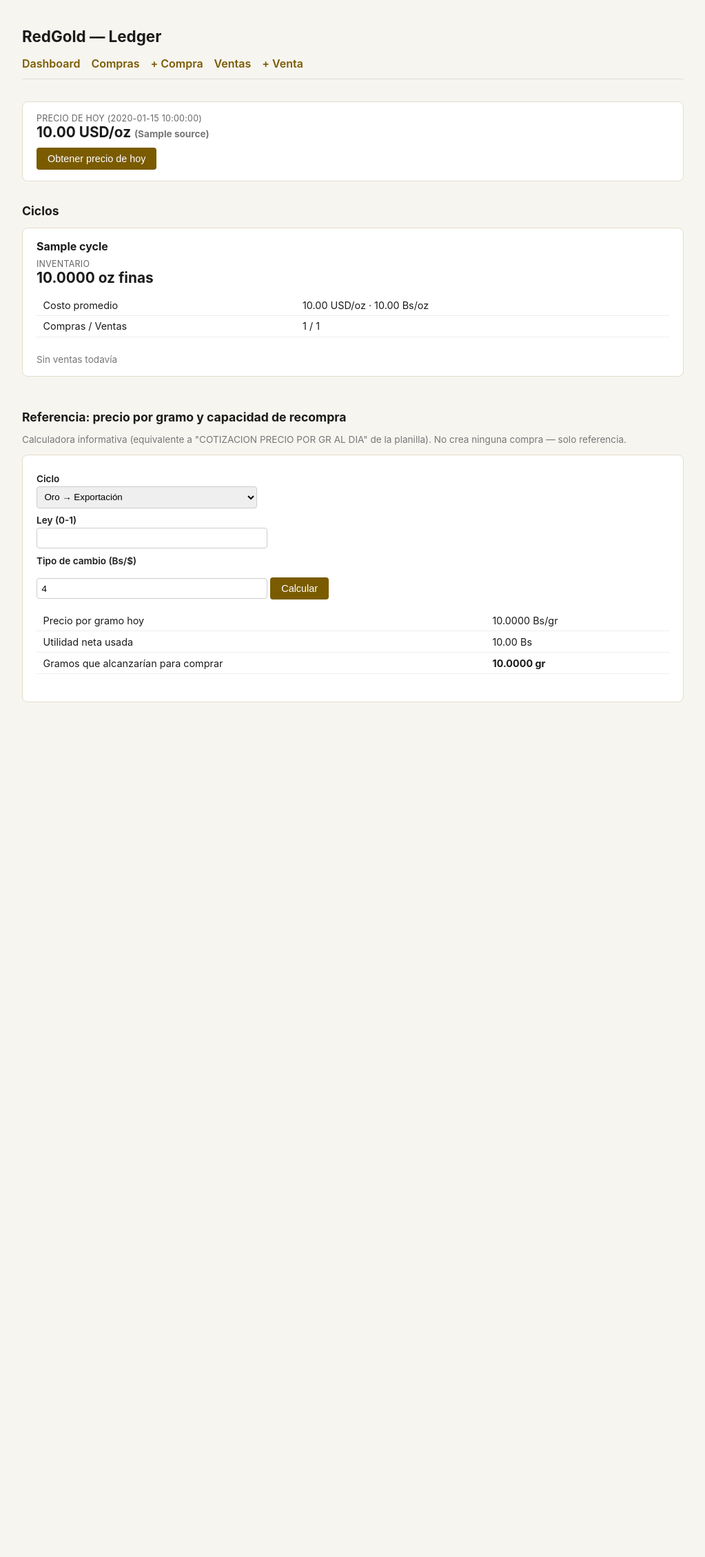
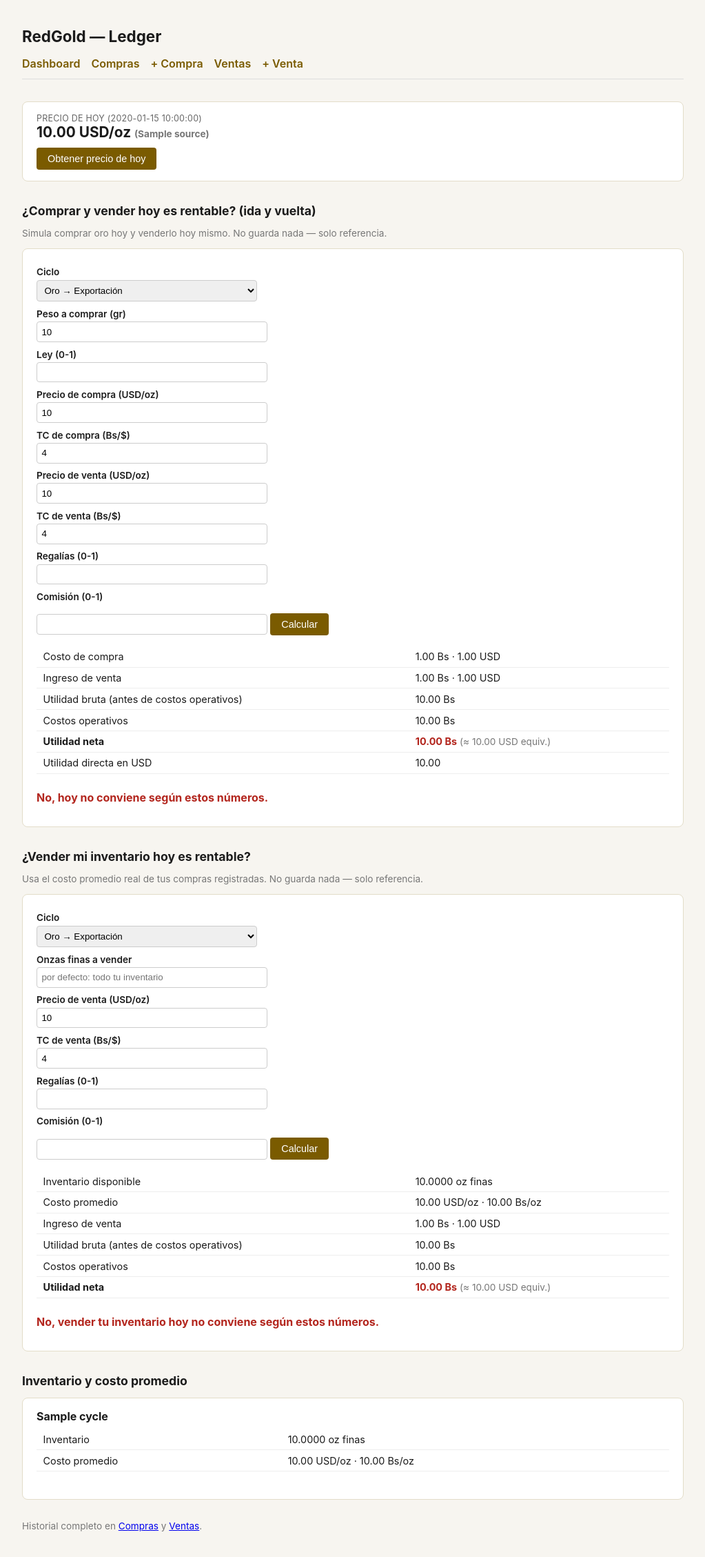
Before and after one commit to Sergiorioss524/software_redgold, a Flask app: template redgold/templates/dashboard.html in a window 1280 px wide. Shown: the whole page at 69% size, without its empty margins (128-1151 px from the left). Before the commit the page ends 1018 px from the top, so only its background shows below. Run offline with Flask 3, Linux system fonts and the light colour scheme; the template is opened without the code that fills it: most values are stand-ins (such as "Sample title", 1, 10 or a date in 2020).

Commit message:
Make the dashboard a same-day buy/sell profitability calculator
Reframes the primary tool: instead of leading with transaction history,
the dashboard now leads with two what-if calculators that answer "is it
worth trading gold today" without saving anything -- a round-trip
buy-then-sell simulator, and a sell-my-inventory simulator that uses the
real weighted-average cost basis from recorded purchases. Both reuse the
same formulas already verified against the workbook. Recording actual
purchases/sales remains available (feeds the inventory calculator's cost
basis) but is no longer the dashboard's focus.

```diff
--- a/redgold/templates/dashboard.html
+++ b/redgold/templates/dashboard.html
@@ -1,5 +1,5 @@
 {% extends "base.html" %}
-{% block title %}Dashboard — RedGold{% endblock %}
+{% block title %}¿Es rentable hoy? — RedGold{% endblock %}
 {% block content %}
 
 <div class="card">
@@ -8,66 +8,154 @@
     <div class="stat">{{ "%.2f"|format(latest_price.price_usd_per_oz) }} USD/oz
       <span class="muted">({{ latest_price.source }})</span></div>
   {% else %}
-    <div class="stat muted">Sin cotización todavía hoy</div>
+    <div class="stat muted">Sin cotización todavía hoy — obténla para prellenar las calculadoras</div>
   {% endif %}
   <form method="post" action="{{ url_for('fetch_price') }}" style="margin-top:0.6rem">
     <button type="submit">Obtener precio de hoy</button>
   </form>
 </div>
 
-<h2>Ciclos</h2>
+<h2>¿Comprar y vender hoy es rentable? (ida y vuelta)</h2>
+<p class="muted">Simula comprar oro hoy y venderlo hoy mismo. No guarda nada — solo referencia.</p>
+<div class="card">
+  <form class="stack" method="get" action="{{ url_for('dashboard') }}">
+    <label for="rt_category">Ciclo</label>
+    <select id="rt_category" name="rt_category">
+      {% for cat in categories %}
+        <option value="{{ cat }}" {{ 'selected' if round_trip and round_trip.category == cat }}>{{ category_labels[cat] }}</option>
+      {% endfor %}
+    </select>
+
+    <label for="rt_weight_g">Peso a comprar (gr)</label>
+    <input id="rt_weight_g" name="rt_weight_g" type="number" step="0.000001" required
+           value="{{ round_trip.weight_g if round_trip else '' }}">
+
+    <label for="rt_purity">Ley (0-1)</label>
+    <input id="rt_purity" name="rt_purity" type="number" step="0.0001"
+           value="{{ round_trip.purity_pct if round_trip else default_purity }}">
+
+    <label for="rt_buy_price">Precio de compra (USD/oz)</label>
+    <input id="rt_buy_price" name="rt_buy_price" type="number" step="0.01" required
+           value="{{ round_trip.buy_price if round_trip else (latest_price.price_usd_per_oz if latest_price else '') }}">
+
+    <label for="rt_buy_rate">TC de compra (Bs/$)</label>
+    <input id="rt_buy_rate" name="rt_buy_rate" type="number" step="0.0001" required
+           value="{{ round_trip.buy_rate if round_trip else '' }}">
+
+    <label for="rt_sell_price">Precio de venta (USD/oz)</label>
+    <input id="rt_sell_price" name="rt_sell_price" type="number" step="0.01"
+           value="{{ round_trip.sell_price if round_trip else (latest_price.price_usd_per_oz if latest_price else '') }}">
+
+    <label for="rt_sell_rate">TC de venta (Bs/$)</label>
+    <input id="rt_sell_rate" name="rt_sell_rate" type="number" step="0.0001"
+           value="{{ round_trip.sell_rate if round_trip else '' }}">
+
+    <label for="rt_royalty">Regalías (0-1)</label>
+    <input id="rt_royalty" name="rt_royalty" type="number" step="0.0001"
+           value="{{ round_trip.royalty_pct if round_trip else default_royalty[categories[0]] }}">
+
+    <label for="rt_commission">Comisión (0-1)</label>
+    <input id="rt_commission" name="rt_commission" type="number" step="0.0001"
+           value="{{ round_trip.commission_pct if round_trip else default_commission }}">
+
+    <button type="submit" style="margin-top:0.8rem">Calcular</button>
+  </form>
+
+  {% if round_trip %}
+    <table style="margin-top:1rem">
+      <tr><td>Costo de compra</td><td>{{ "%.2f"|format(round_trip.purchase_totals.total_bs) }} Bs &middot; {{ "%.2f"|format(round_trip.purchase_totals.total_usd) }} USD</td></tr>
+      <tr><td>Ingreso de venta</td><td>{{ "%.2f"|format(round_trip.sale_totals.total_bs) }} Bs &middot; {{ "%.2f"|format(round_trip.sale_totals.total_final_usd) }} USD</td></tr>
+      <tr><td>Utilidad bruta (antes de costos operativos)</td><td>{{ "%.2f"|format(round_trip.profit.profit_bs) }} Bs</td></tr>
+      <tr><td>Costos operativos</td><td>{{ "%.2f"|format(round_trip.profit.operating_cost_bs) }} Bs</td></tr>
+      <tr>
+        <td><strong>Utilidad neta</strong></td>
+        <td class="{{ 'positive' if round_trip.profit.net_profit_bs >= 0 else 'negative' }}">
+          <strong>{{ "%.2f"|format(round_trip.profit.net_profit_bs) }} Bs</strong>
+          <span class="muted">(≈ {{ "%.2f"|format(round_trip.profit.net_profit_usd_equiv) }} USD equiv.)</span>
+        </td>
+      </tr>
+      <tr><td>Utilidad directa en USD</td><td>{{ "%.2f"|format(round_trip.profit.profit_usd_direct) }}</td></tr>
+    </table>
+    {% if round_trip.profit.net_profit_bs >= 0 %}
+      <p class="positive" style="font-weight:700">Sí, hoy conviene según estos números.</p>
+    {% else %}
+      <p class="negative" style="font-weight:700">No, hoy no conviene según estos números.</p>
+    {% endif %}
+  {% endif %}
+</div>
+
+<h2>¿Vender mi inventario hoy es rentable?</h2>
+<p class="muted">Usa el costo promedio real de tus compras registradas. No guarda nada — solo referencia.</p>
+<div class="card">
+  <form class="stack" method="get" action="{{ url_for('dashboard') }}">
+    <label for="inv_category">Ciclo</label>
+    <select id="inv_category" name="inv_category">
+      {% for cat in categories %}
+        <option value="{{ cat }}" {{ 'selected' if inventory_sale and inventory_sale.category == cat }}>{{ category_labels[cat] }}</option>
+      {% endfor %}
+    </select>
+
+    <label for="inv_fine_oz">Onzas finas a vender</label>
+    <input id="inv_fine_oz" name="inv_fine_oz" type="number" step="0.000001"
+           placeholder="por defecto: todo tu inventario"
+           value="{{ inventory_sale.fine_oz_sold if inventory_sale else '' }}">
+
+    <label for="inv_sell_price">Precio de venta (USD/oz)</label>
+    <input id="inv_sell_price" name="inv_sell_price" type="number" step="0.01" required
+           value="{{ inventory_sale.sell_price if inventory_sale else (latest_price.price_usd_per_oz if latest_price else '') }}">
+
+    <label for="inv_sell_rate">TC de venta (Bs/$)</label>
+    <input id="inv_sell_rate" name="inv_sell_rate" type="number" step="0.0001" required
+           value="{{ inventory_sale.sell_rate if inventory_sale else '' }}">
+
+    <label for="inv_royalty">Regalías (0-1)</label>
+    <input id="inv_royalty" name="inv_royalty" type="number" step="0.0001"
+           value="{{ inventory_sale.royalty_pct if inventory_sale else default_royalty[categories[0]] }}">
+
+    <label for="inv_commission">Comisión (0-1)</label>
+    <input id="inv_commission" name="inv_commission" type="number" step="0.0001"
+           value="{{ inventory_sale.commission_pct if inventory_sale else default_commission }}">
+
+    <button type="submit" style="margin-top:0.8rem">Calcular</button>
+  </form>
+
+  {% if inventory_sale %}
+    <table style="margin-top:1rem">
+      <tr><td>Inventario disponible</td><td>{{ "%.4f"|format(inventory_sale.available_fine_oz) }} oz finas</td></tr>
+      <tr><td>Costo promedio</td><td>{{ "%.2f"|format(inventory_sale.avg_cost_usd_per_oz) }} USD/oz &middot; {{ "%.2f"|format(inventory_sale.avg_cost_bs_per_oz) }} Bs/oz</td></tr>
+      <tr><td>Ingreso de venta</td><td>{{ "%.2f"|format(inventory_sale.sale_totals.total_bs) }} Bs &middot; {{ "%.2f"|format(inventory_sale.sale_totals.total_final_usd) }} USD</td></tr>
+      <tr><td>Utilidad bruta (antes de costos operativos)</td><td>{{ "%.2f"|format(inventory_sale.profit.profit_bs) }} Bs</td></tr>
+      <tr><td>Costos operativos</td><td>{{ "%.2f"|format(inventory_sale.profit.operating_cost_bs) }} Bs</td></tr>
+      <tr>
+        <td><strong>Utilidad neta</strong></td>
+        <td class="{{ 'positive' if inventory_sale.profit.net_profit_bs >= 0 else 'negative' }}">
+          <strong>{{ "%.2f"|format(inventory_sale.profit.net_profit_bs) }} Bs</strong>
+          <span class="muted">(≈ {{ "%.2f"|format(inventory_sale.profit.net_profit_usd_equiv) }} USD equiv.)</span>
+        </td>
+      </tr>
+    </table>
+    {% if inventory_sale.oversell %}
+      <p class="negative">Ojo: pediste vender más de lo que tienes disponible ({{ "%.4f"|format(inventory_sale.available_fine_oz) }} oz finas). Este cálculo es solo hipotético.</p>
+    {% elif inventory_sale.profit.net_profit_bs >= 0 %}
+      <p class="positive" style="font-weight:700">Sí, vender tu inventario hoy conviene según estos números.</p>
+    {% else %}
+      <p class="negative" style="font-weight:700">No, vender tu inventario hoy no conviene según estos números.</p>
+    {% endif %}
+  {% endif %}
+</div>
+
+<h2>Inventario y costo promedio</h2>
 <div class="grid">
   {% for cycle in cycles %}
   <div class="card">
     <strong>{{ cycle.label }}</strong>
-    <div style="margin-top:0.5rem">
-      <div class="stat-label">Inventario</div>
-      <div class="stat">{{ "%.4f"|format(cycle.inventory_fine_oz) }} oz finas</div>
-    </div>
-    <table style="margin-top:0.75rem">
+    <table style="margin-top:0.5rem">
+      <tr><td>Inventario</td><td>{{ "%.4f"|format(cycle.inventory_fine_oz) }} oz finas</td></tr>
       <tr><td>Costo promedio</td><td>{{ "%.2f"|format(cycle.avg_cost_usd_per_oz) }} USD/oz &middot; {{ "%.2f"|format(cycle.avg_cost_bs_per_oz) }} Bs/oz</td></tr>
-      <tr><td>Compras / Ventas</td><td>{{ cycle.purchase_count }} / {{ cycle.sale_count }}</td></tr>
     </table>
-    {% if cycle.latest_profit %}
-      <div class="stat-label" style="margin-top:0.5rem">Última venta — utilidad neta</div>
-      <div class="stat {{ 'positive' if cycle.latest_profit.net_profit_bs >= 0 else 'negative' }}">
-        {{ "%.2f"|format(cycle.latest_profit.net_profit_bs) }} Bs
-      </div>
-      <div class="muted">≈ {{ "%.2f"|format(cycle.latest_profit.net_profit_usd_equiv) }} USD equiv. (TC de la venta)
-        &middot; utilidad directa USD: {{ "%.2f"|format(cycle.latest_profit.profit_usd_direct) }}</div>
-    {% else %}
-      <div class="muted" style="margin-top:0.5rem">Sin ventas todavía</div>
-    {% endif %}
   </div>
   {% endfor %}
 </div>
-
-<h2>Referencia: precio por gramo y capacidad de recompra</h2>
-<p class="muted">Calculadora informativa (equivalente a "COTIZACION PRECIO POR GR AL DIA" de la planilla).
-  No crea ninguna compra — solo referencia.</p>
-<div class="card">
-  <form class="stack" method="get" action="{{ url_for('dashboard') }}">
-    <label for="calc_category">Ciclo</label>
-    <select id="calc_category" name="calc_category">
-      {% for cat in categories %}
-        <option value="{{ cat }}" {{ 'selected' if calc and calc.category == cat }}>{{ category_labels[cat] }}</option>
-      {% endfor %}
-    </select>
-    <label for="purity">Ley (0-1)</label>
-    <input id="purity" name="purity" type="number" step="0.0001" value="{{ calc.purity_pct if calc else default_purity }}">
-    <label for="rate">Tipo de cambio (Bs/$)</label>
-    <input id="rate" name="rate" type="number" step="0.0001" placeholder="ej. 9.43" value="{{ calc.exchange_rate if calc else '' }}">
-    <button type="submit" style="margin-top:0.8rem">Calcular</button>
-  </form>
-  {% if calc %}
-    <table style="margin-top:1rem">
-      <tr><td>Precio por gramo hoy</td><td>{{ "%.4f"|format(calc.price_per_gram_bs) }} Bs/gr</td></tr>
-      <tr><td>Utilidad neta usada</td><td>{{ "%.2f"|format(calc.net_profit_bs_used) }} Bs</td></tr>
-      <tr><td>Gramos que alcanzarían para comprar</td><td><strong>{{ "%.4f"|format(calc.affordable_grams) }} gr</strong></td></tr>
-    </table>
-  {% elif not latest_price %}
-    <p class="muted">Obtén el precio de hoy primero.</p>
-  {% endif %}
-</div>
+<p class="muted">Historial completo en <a href="{{ url_for('list_purchases') }}">Compras</a> y <a href="{{ url_for('list_sales') }}">Ventas</a>.</p>
 
 {% endblock %}
```
Also changed, not shown: redgold/webapp.py (+101 -37 lines), tests/test_webapp.py (+91 -8 lines), README.md.
